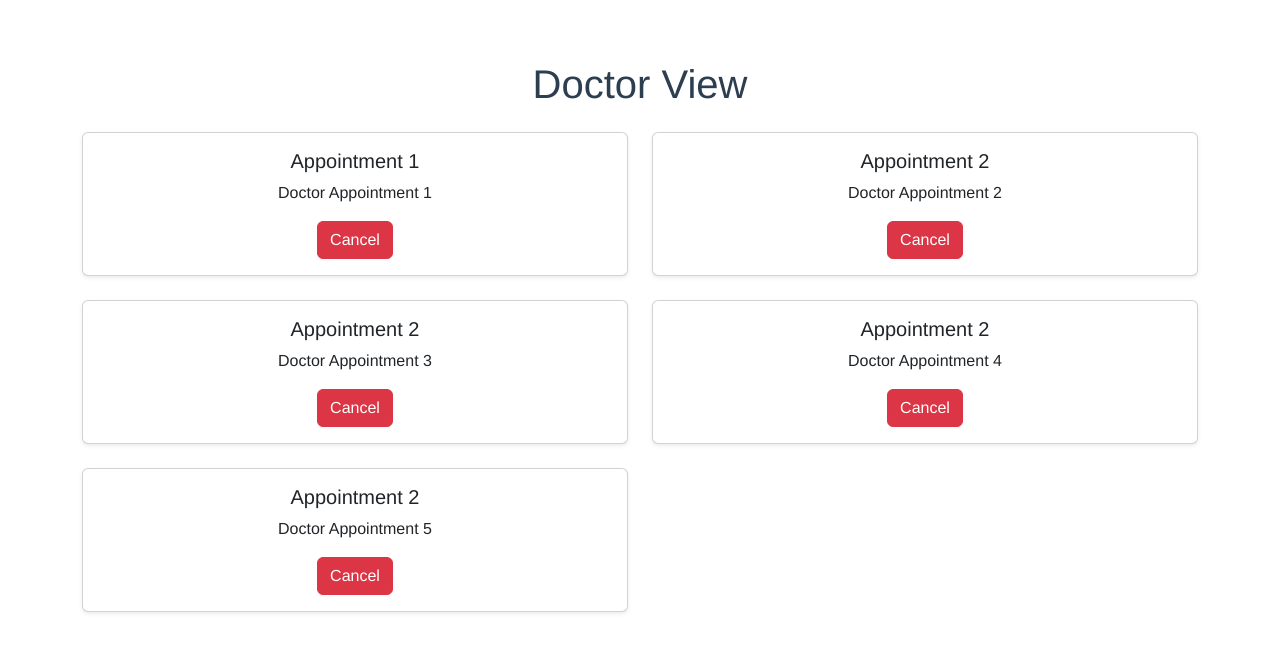
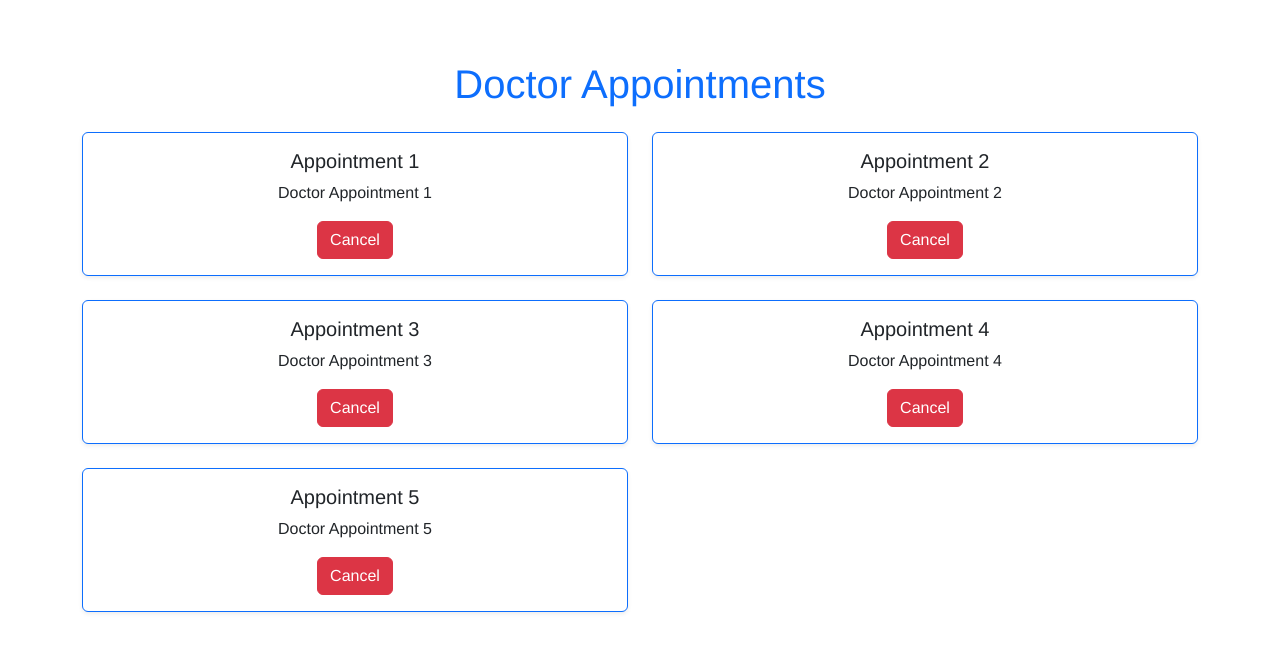
Before and after one commit to sheenatoroy/HospitalManagement, a Vue app in the folder frontend/: page /doctors in a window 1280 px wide. Shown: the top 652 px of the page. Built offline with nearby package versions, Linux system fonts and the light colour scheme.

Commit message:
enhancing ui for doctors vue

```diff
--- a/frontend/src/components/Doctors.vue
+++ b/frontend/src/components/Doctors.vue
@@ -1,9 +1,9 @@
 <template>
     <div class="container mt-5">
-        <h1 class="mb-4 text-center">Doctor View</h1>
+        <h1 class="mb-4 text-center text-primary">Doctor Appointments</h1>
         <div v-if="doctorAppointments.length" class="row row-cols-1 row-cols-md-2 g-4">
             <div v-for="appointment in doctorAppointments" :key="appointment.id" class="col">
-                <div class="card h-100 shadow-sm">
+                <div class="card h-100 shadow-sm border-primary">
                     <div class="card-body">
                         <h5 class="card-title">Appointment {{ appointment.id }}</h5>
                         <p class="card-text">{{ appointment.details }}</p>
@@ -20,7 +20,7 @@
         <div class="modal fade" id="cancelModal" tabindex="-1" aria-labelledby="cancelModalLabel" aria-hidden="true">
             <div class="modal-dialog">
                 <div class="modal-content">
-                    <div class="modal-header">
+                    <div class="modal-header bg-primary text-white">
                         <h5 class="modal-title" id="cancelModalLabel">Confirm Cancellation</h5>
                         <button type="button" class="btn-close" data-bs-dismiss="modal" aria-label="Close"></button>
                     </div>
@@ -39,17 +39,17 @@
 
 <script>
 /* eslint-disable vue/multi-word-component-names */
+/*eslint-disable */
 export default {
-    name: 'Docts',
+    name: 'DoctorAppointments',
     data() {
         return {
             doctorAppointments: [
                 { id: 1, details: 'Doctor Appointment 1' },
                 { id: 2, details: 'Doctor Appointment 2' },
-                { id: 2, details: 'Doctor Appointment 3' },
-                { id: 2, details: 'Doctor Appointment 4' },
-                { id: 2, details: 'Doctor Appointment 5' }
-
+                { id: 3, details: 'Doctor Appointment 3' },
+                { id: 4, details: 'Doctor Appointment 4' },
+                { id: 5, details: 'Doctor Appointment 5' }
             ],
             appointmentToCancel: null
         };
@@ -57,14 +57,14 @@ export default {
     methods: {
         openCancelModal(appointment) {
             this.appointmentToCancel = appointment;
-            var cancelModal = new bootstrap.Modal(document.getElementById('cancelModal'));
+            const cancelModal = new bootstrap.Modal(document.getElementById('cancelModal'));
             cancelModal.show();
         },
         confirmCancel() {
             if (this.appointmentToCancel) {
                 this.doctorAppointments = this.doctorAppointments.filter(app => app.id !== this.appointmentToCancel.id);
                 this.appointmentToCancel = null;
-                var cancelModal = bootstrap.Modal.getInstance(document.getElementById('cancelModal'));
+                const cancelModal = bootstrap.Modal.getInstance(document.getElementById('cancelModal'));
                 cancelModal.hide();
             }
         }
@@ -74,4 +74,23 @@ export default {
 
 <style scoped>
 /* Component-specific styles go here */
+.text-primary {
+    color: #007bff;
+    /* Blue color for headings */
+}
+
+.bg-primary {
+    background-color: #007bff;
+    /* Blue background for modal header */
+}
+
+.text-white {
+    color: #fff;
+    /* White text color for modal header */
+}
+
+.border-primary {
+    border-color: #007bff;
+    /* Blue border color for cards */
+}
 </style>
```
